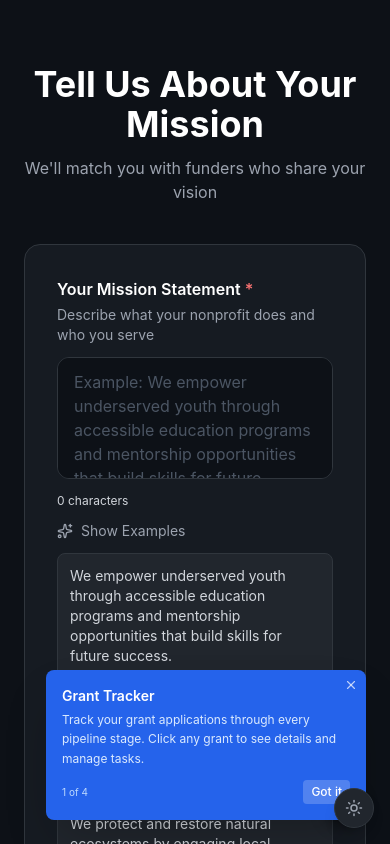
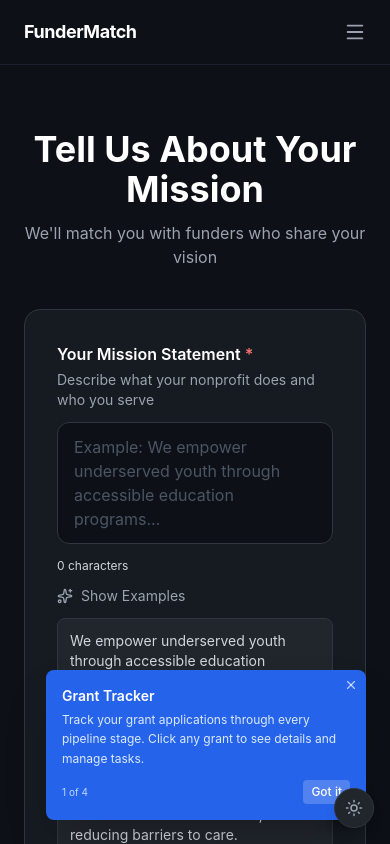
Before and after one commit to SpikeyCoder/funder-finder, a React (Vite) app: page /mission in a window 390 px wide. Both pictures are taken after a click on the button "Show Examples". Shown: the top 844 px of the page. Built offline with nearby package versions, Linux system fonts and the light colour scheme; no server answers.

Commit message:
fix: add a11y to MissionInput (label-for, radiogroup, required, NavBar, Footer)

```diff
--- a/src/pages/MissionInput.tsx
+++ b/src/pages/MissionInput.tsx
@@ -3,6 +3,8 @@ import { useNavigate, useLocation } from 'react-router-dom';
 import { ArrowRight, Sparkles, MapPin } from 'lucide-react';
 import { BudgetBand } from '../types';
 import LocationAutocomplete from '../components/LocationAutocomplete';
+import NavBar from '../components/NavBar';
+import Footer from '../components/Footer';
 
 const EXAMPLES = [
   'We empower underserved youth through accessible education programs and mentorship opportunities that build skills for future success.',
@@ -23,8 +25,6 @@ export default function MissionInput() {
   const location = useLocation();
   const returnState = location.state as { mission?: string; locationServed?: string; budgetBand?: BudgetBand; keywords?: string[]; prefillMission?: string; prefillLocation?: string } | null;
 
-  // If the user navigated here directly (not via "Update Search"), clear stale session data
-  // so the form starts fresh. Only preserve pre-fill when returnState is present.
   useEffect(() => {
     if (!returnState) {
       sessionStorage.removeItem('ff_mission');
@@ -32,33 +32,31 @@ export default function MissionInput() {
       sessionStorage.removeItem('ff_budget_band');
       sessionStorage.removeItem('ff_keywords');
     }
-  }, []); // eslint-disable-line react-hooks/exhaustive-deps
+  }, []);
 
   useEffect(() => {
     document.title = 'Find Funders for Your Nonprofit | FunderMatch';
-    const desc = document.querySelector<HTMLMetaElement>('meta[name="description"]');
-    if (desc) desc.content = 'Describe your nonprofit’s mission and get an instant AI-ranked list of foundations, DAFs, and corporate giving programs aligned to your work.';
+    const desc = document.querySelector('meta[name="description"]');
+    if (desc) desc.content = 'Describe your nonprofit\u2019s mission and get an instant AI-ranked list of foundations, DAFs, and corporate giving programs aligned to your work.';
   }, []);
 
   const [mission, setMission] = useState(returnState?.prefillMission || returnState?.mission || '');
   const [locationServed, setLocationServed] = useState(returnState?.prefillLocation || returnState?.locationServed || '');
-  const [budgetBand, setBudgetBand] = useState<BudgetBand>(() => {
+  const [budgetBand, setBudgetBand] = useState(() => {
     if (returnState?.budgetBand && BUDGET_BANDS.some(b => b.key === returnState.budgetBand)) {
       return returnState.budgetBand;
     }
     return 'prefer_not_to_say';
   });
-  const [keywords] = useState<string[]>(returnState?.keywords ?? []);
-  const [errors, setErrors] = useState<{ mission?: string; location?: string }>({});
+  const [keywords] = useState(returnState?.keywords ?? []);
+  const [errors, setErrors] = useState({});
   const [showExamples, setShowExamples] = useState(false);
 
   const handleSubmit = () => {
-    const newErrors: { mission?: string; location?: string } = {};
+    const newErrors = {};
     if (!mission.trim()) newErrors.mission = 'Please enter your mission statement to continue.';
     if (!locationServed.trim()) newErrors.location = 'Please enter the location your nonprofit serves.';
     if (Object.keys(newErrors).length > 0) { setErrors(newErrors); return; }
-
-    // Persist to sessionStorage so Results page survives reloads
     sessionStorage.setItem('ff_mission', mission.trim());
     sessionStorage.setItem('ff_location', locationServed.trim());
     sessionStorage.setItem('ff_budget_band', budgetBand);
@@ -67,112 +65,38 @@ export default function MissionInput() {
   };
 
   return (
-    <div className="min-h-screen bg-[#0d1117] text-white flex flex-col items-center justify-start py-16 px-6">
-      <h1 className="text-4xl font-bold mb-3 text-center">Tell Us About Your Mission</h1>
-      <p className="text-gray-400 mb-10 text-center">We'll match you with funders who share your vision</p>
-
-      <div className="w-full max-w-2xl bg-[#161b22] border border-[#30363d] rounded-2xl p-8 space-y-8">
-
-        {/* Mission Statement */}
-        <div>
-          <label className="block text-base font-semibold mb-1">
-            Your Mission Statement <span className="text-red-400">*</span>
-          </label>
-          <p className="text-sm text-gray-400 mb-3">Describe what your nonprofit does and who you serve</p>
-          <textarea
-            value={mission}
-            onChange={e => { setMission(e.target.value); setErrors(prev => ({ ...prev, mission: undefined })); }}
-            placeholder="Example: We empower underserved youth through accessible education programs and mentorship opportunities that build skills for future success."
-            rows={4}
-            className={`w-full bg-[#0d1117] border rounded-xl px-4 py-3 text-white placeholder-gray-600 resize-none focus:outline-none focus:ring-2 focus:ring-blue-500 ${errors.mission ? 'border-red-500' : 'border-[#30363d]'}`}
-          />
-          <div className="flex items-center justify-between mt-2">
-            <span className="text-xs text-gray-300">{mission.length} characters</span>
+    <div className="min-h-screen bg-[#0d1117] text-white flex flex-col">
+      <NavBar />
+      <main id="main-content" className="flex-1 flex flex-col items-center justify-start py-16 px-6">
+        <h1 className="text-4xl font-bold mb-3 text-center">Tell Us About Your Mission</h1>
+        <p className="text-gray-400 mb-10 text-center">We'll match you with funders who share your vision</p>
+        <form onSubmit={(e) => { e.preventDefault(); handleSubmit(); }} className="w-full max-w-2xl bg-[#161b22] border border-[#30363d] rounded-2xl p-8 space-y-8" noValidate>
+          <div>
+            <label htmlFor="mission-input" className="block text-base font-semibold mb-1">Your Mission Statement <span className="text-red-400" aria-hidden="true">*</span></label>
+            <p id="mission-desc" className="text-sm text-gray-400 mb-3">Describe what your nonprofit does and who you serve</p>
+            <textarea id="mission-input" value={mission} onChange={e => { setMission(e.target.value); setErrors(prev => ({ ...prev, mission: undefined })); }} placeholder="Example: We empower underserved youth through accessible education programs..." rows={4} required aria-required="true" aria-describedby="mission-desc" aria-invalid={!!errors.mission} className={`w-full bg-[#0d1117] border rounded-xl px-4 py-3 text-white placeholder-gray-600 resize-none focus:outline-none focus:ring-2 focus:ring-blue-500 ${errors.mission ? 'border-red-500' : 'border-[#30363d]'}`} />
+            <div className="flex items-center justify-between mt-2"><span className="text-xs text-gray-300">{mission.length} characters</span></div>
+            {errors.mission && <p className="text-red-400 text-sm mt-1" role="alert">{errors.mission}</p>}
+            <button type="button" onClick={() => setShowExamples(!showExamples)} className="flex items-center gap-2 text-gray-400 text-sm mt-3 hover:text-white transition-colors"><Sparkles size={16} />Show Examples</button>
+            {showExamples && (<div className="mt-3 space-y-2">{EXAMPLES.map(ex => (<button key={ex} type="button" onClick={() => { setMission(ex); setShowExamples(false); setErrors(prev => ({ ...prev, mission: undefined })); }} className="block w-full text-left text-sm text-gray-300 bg-[#21262d] hover:bg-[#30363d] border border-[#30363d] rounded-lg p-3 transition-colors">{ex}</button>))}</div>)}
           </div>
-          {errors.mission && <p className="text-red-400 text-sm mt-1">{errors.mission}</p>}
-
-          <button
-            onClick={() => setShowExamples(!showExamples)}
-            className="flex items-center gap-2 text-gray-400 text-sm mt-3 hover:text-white transition-colors"
-          >
-            <Sparkles size={16} />
-            Show Examples
-          </button>
-
-          {showExamples && (
-            <div className="mt-3 space-y-2">
-              {EXAMPLES.map(ex => (
-                <button
-                  key={ex}
-                  onClick={() => { setMission(ex); setShowExamples(false); setErrors(prev => ({ ...prev, mission: undefined })); }}
-                  className="block w-full text-left text-sm text-gray-300 bg-[#21262d] hover:bg-[#30363d] border border-[#30363d] rounded-lg p-3 transition-colors"
-                >
-                  {ex}
-                </button>
-              ))}
+          <div>
+            <label htmlFor="location-input" className="block text-base font-semibold mb-1"><span className="flex items-center gap-2"><MapPin size={16} className="text-blue-400" />Location Served <span className="text-red-400" aria-hidden="true">*</span></span></label>
+            <p id="location-desc" className="text-sm text-gray-400 mb-3">Where does your nonprofit primarily operate or serve communities? Funders with geographic alignment will be ranked higher.</p>
+            <LocationAutocomplete value={locationServed} onChange={(val) => { setLocationServed(val); setErrors(prev => ({ ...prev, location: undefined })); }} hasError={!!errors.location} />
+            {errors.location && <p className="text-red-400 text-sm mt-1" role="alert">{errors.location}</p>}
+          </div>
+          <fieldset>
+            <legend className="block text-base font-semibold mb-1">Annual Operating Budget <span className="text-gray-400 font-normal">(Optional)</span></legend>
+            <p id="budget-desc" className="text-sm text-gray-400 mb-3">We use this to prioritize funders that have supported nonprofits of similar size.</p>
+            <div role="radiogroup" aria-labelledby="budget-legend" aria-describedby="budget-desc" className="grid grid-cols-1 sm:grid-cols-2 gap-2">
+              {BUDGET_BANDS.map((band) => { const selected = budgetBand === band.key; return (<div key={band.key} role="radio" aria-checked={selected} tabIndex={selected ? 0 : -1} onClick={() => setBudgetBand(band.key)} onKeyDown={(e) => { if (e.key === ' ' || e.key === 'Enter') { e.preventDefault(); setBudgetBand(band.key); } }} className={`text-left border rounded-xl px-4 py-3 transition-colors cursor-pointer ${selected ? 'border-blue-500 bg-blue-900/30' : 'border-[#30363d] bg-[#0d1117] hover:border-gray-500'}`}><p className={`text-sm font-medium ${selected ? 'text-blue-200' : 'text-white'}`}>{band.label}</p><p className="text-xs text-gray-400 mt-1">{band.hint}</p></div>); })}
             </div>
-          )}
-        </div>
-
-        {/* Location Served */}
-        <div>
-          <label className="block text-base font-semibold mb-1">
-            <span className="flex items-center gap-2">
-              <MapPin size={16} className="text-blue-400" />
-              Location Served <span className="text-red-400">*</span>
-            </span>
-          </label>
-          <p className="text-sm text-gray-400 mb-3">
-            Where does your nonprofit primarily operate or serve communities?
-            Funders with geographic alignment will be ranked higher.
-          </p>
-          <LocationAutocomplete
-            value={locationServed}
-            onChange={(val) => {
-              setLocationServed(val);
-              setErrors(prev => ({ ...prev, location: undefined }));
-            }}
-            hasError={!!errors.location}
-          />
-          {errors.location && <p className="text-red-400 text-sm mt-1">{errors.location}</p>}
-        </div>
-
-        {/* Budget band */}
-        <div>
-          <label className="block text-base font-semibold mb-1">Annual Operating Budget <span className="text-gray-400 font-normal">(Optional)</span></label>
-          <p className="text-sm text-gray-400 mb-3">
-            We use this to prioritize funders that have supported nonprofits of similar size.
-          </p>
-          <div className="grid grid-cols-1 sm:grid-cols-2 gap-2">
-            {BUDGET_BANDS.map((band) => {
-              const selected = budgetBand === band.key;
-              return (
-                <button
-                  key={band.key}
-                  type="button"
-                  onClick={() => setBudgetBand(band.key)}
-                  className={`text-left border rounded-xl px-4 py-3 transition-colors ${
-                    selected
-                      ? 'border-blue-500 bg-blue-900/30'
-                      : 'border-[#30363d] bg-[#0d1117] hover:border-gray-500'
-                  }`}
-                >
-                  <p className={`text-sm font-medium ${selected ? 'text-blue-200' : 'text-white'}`}>{band.label}</p>
-                  <p className="text-xs text-gray-400 mt-1">{band.hint}</p>
-                </button>
-              );
-            })}
-          </div>
-        </div>
-      </div>
-
-      <button
-        onClick={handleSubmit}
-        className="mt-8 flex items-center gap-3 bg-white text-gray-900 font-semibold px-10 py-4 rounded-xl text-lg hover:bg-gray-100 transition-colors"
-      >
-        Find Matching Funders
-        <ArrowRight size={20} />
-      </button>
+          </fieldset>
+          <div className="flex justify-center"><button type="submit" className="flex items-center gap-3 bg-white text-gray-900 font-semibold px-10 py-4 rounded-xl text-lg hover:bg-gray-100 transition-colors">Find Matching Funders <ArrowRight size={20} /></button></div>
+        </form>
+      </main>
+      <Footer />
     </div>
   );
 }
```
